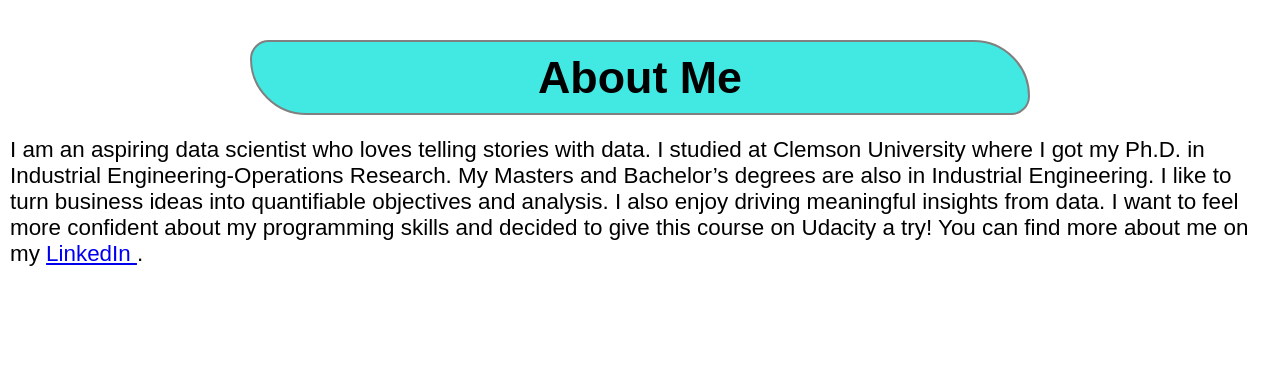
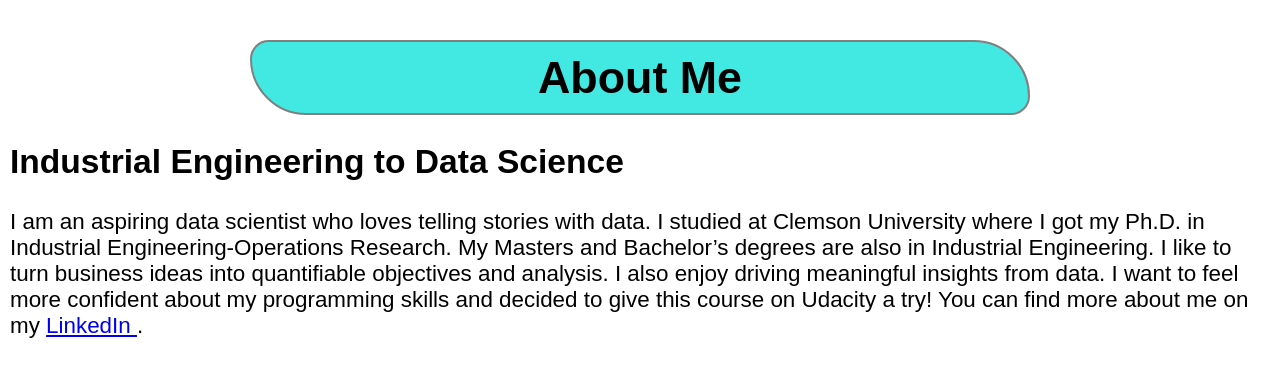
Before and after one commit to nzinouri21/Udacity-Make-a-Webpage-Project, a plain HTML site: page index-page2.html in a window 1280 px wide. Drawn offline with Linux system fonts and the light colour scheme.

Commit message:
HTML page2 pass document check
first edition of index-page2 passed HTML document change.

```diff
--- a/index-page2.html
+++ b/index-page2.html
@@ -11,18 +11,22 @@ text that will be ignored by the computer! -->
 <body> <!-- The body tag is where the "flesh" of your HTML goes -->
   <!-- Write your HTML here -->
 
+  <h1>About Me</h1>
+
   <div class="AboutMe">
-    <h1>About Me</h1>
-    <p> I am an aspiring data scientist who loves telling stories with data.
+        <div class="AMST"> <!--About Me Sub Title-->
+      <h2>Industrial Engineering to Data Science</h2>
+    </div>
+        <p> I am an aspiring data scientist who loves telling stories with data.
         I studied at Clemson University where I got my Ph.D. in Industrial Engineering-Operations Research.
         My Masters and Bachelor’s degrees are also in Industrial Engineering.
         I like to turn business ideas into quantifiable objectives and analysis.
         I also enjoy driving meaningful insights from data.
         I want to feel more confident about my programming skills and decided to give
-        this course on Udacity a try! You can find more about me on my
-        <a href="https://www.linkedin.com/in/nazanin-zinouri-4318788b">LinkedIn </a>.
-    </p>
-  </div>
+        this course on Udacity a try! <span class="MyURL">You can find more about me on my
+        <a href="https://www.linkedin.com/in/nazanin-zinouri-4318788b">LinkedIn </a></span>.
+        </p>
+    </div>
 
 
 </body>
```
